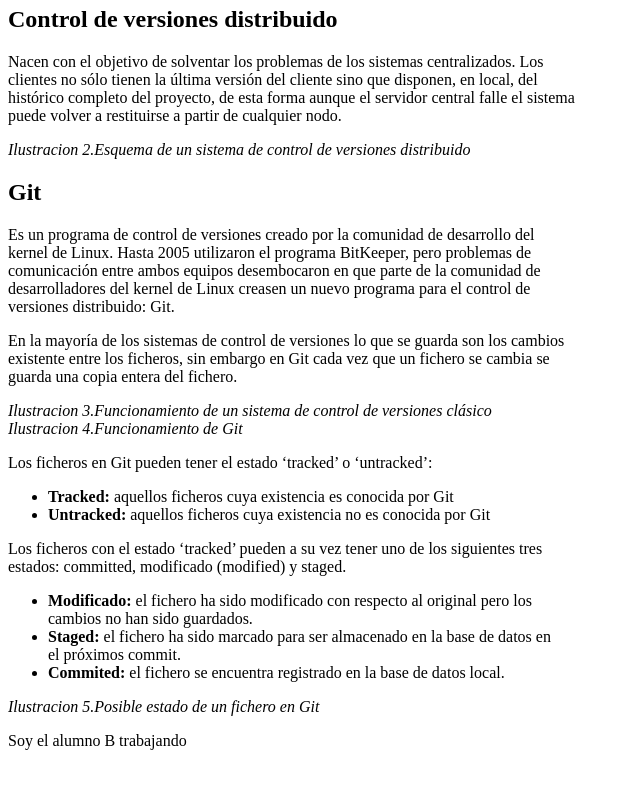
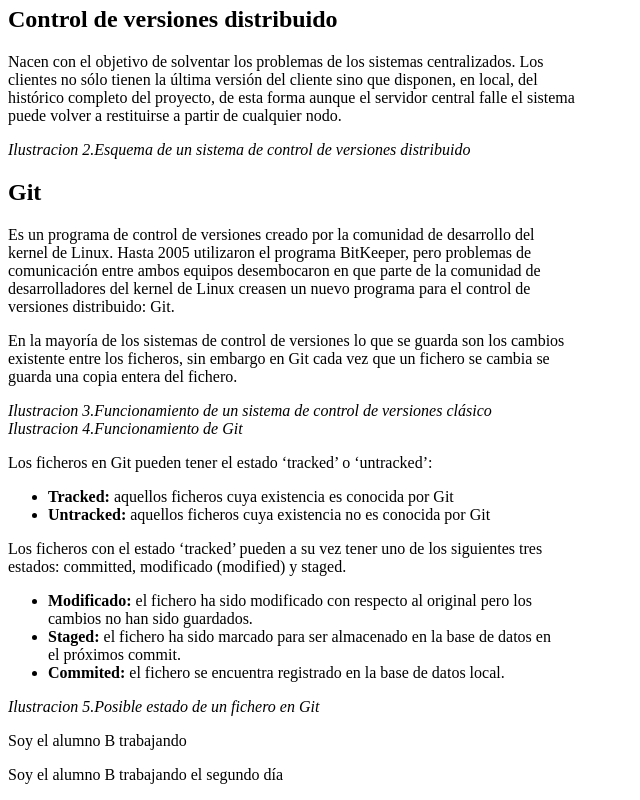
Before and after one commit to RRG1312/Prueba4, a plain HTML site: page index.html in a window 1280 px wide. Shown: the part 1108-1908 px from the top of the page, without its empty margins (0-640 px from the left). Before the commit the page ends 1874 px from the top, so only its background shows below. Drawn offline with Linux system fonts and the light colour scheme.

Commit message:
Soy el alumno B trabajando en el código del alumno A día 2

```diff
--- a/index.html
+++ b/index.html
@@ -125,6 +125,7 @@
     <span><em>Ilustracion 5.Posible estado de un fichero en Git</em></span>
 
     <p>Soy el alumno B trabajando</p>
+    <p>Soy el alumno B trabajando el segundo día</p>
 </body>
 
 
```
